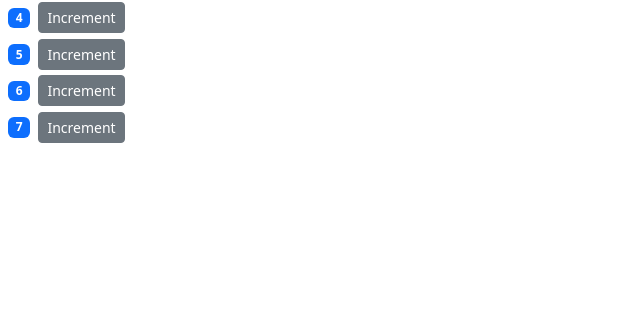
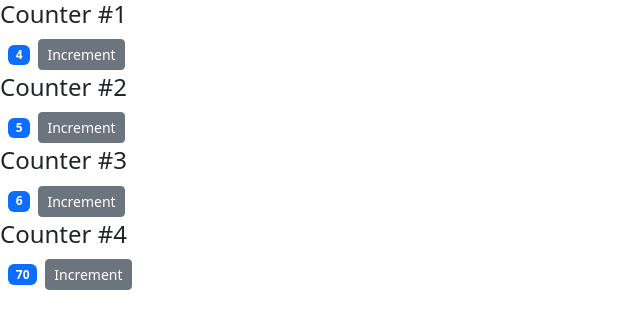
Before and after one commit to IMAMSGIT/counter-increase-react-app, a React (Create React App) app: page / in a window 1280 px wide. Shown: the top 328 px of the page, without its empty margins (0-640 px from the left). Built offline with nearby package versions, Linux system fonts and the light colour scheme.

Commit message:
props.children usage

```diff
--- a/src/components/counter.jsx
+++ b/src/components/counter.jsx
@@ -1,9 +1,8 @@
 import React, { Component } from "react";
-import Counters from "./counters";
 class Counter extends Component {
   // state object to pass data
   stateExample = {
-    countNow: this.props.value,
+    countNow: this.props.valueC,
   };
   // must render method
 
@@ -17,10 +16,13 @@ class Counter extends Component {
   };
 
   render() {
+    console.log(this.props);
     // Every component has props,thus we can set values in state
     // property which is an JS object
+
     return (
       <div>
+        {this.props.children}
         <span className={this.changeBadge()}>{this.showCount()}</span>
         <button
           onClick={() => this.handleIncrement()}
--- a/src/components/counters.jsx
+++ b/src/components/counters.jsx
@@ -6,14 +6,17 @@ class Counters extends Component {
       { id: 1, value: 4 },
       { id: 2, value: 5 },
       { id: 3, value: 6 },
-      { id: 4, value: 7 },
+      { id: 4, value: 70 },
     ],
   };
   render() {
     return (
       <div>
         {this.state.countersPass.map((cPass) => (
-          <Counter key={cPass.id} value={cPass.value}></Counter>
+          // valuC becomes a property of this.props
+          <Counter key={cPass.id} valueC={cPass.value}>
+            <h4>Counter #{cPass.id}</h4>
+          </Counter>
         ))}
       </div>
     );
```
